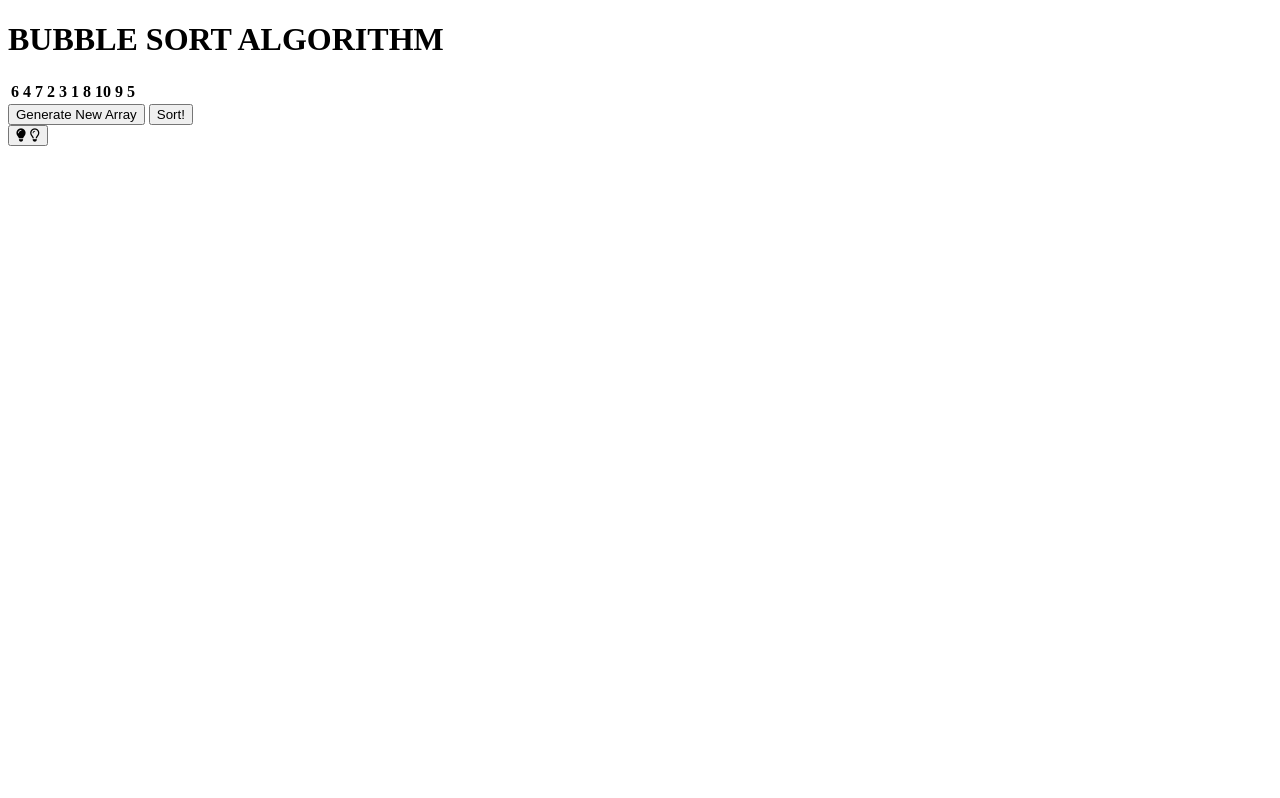
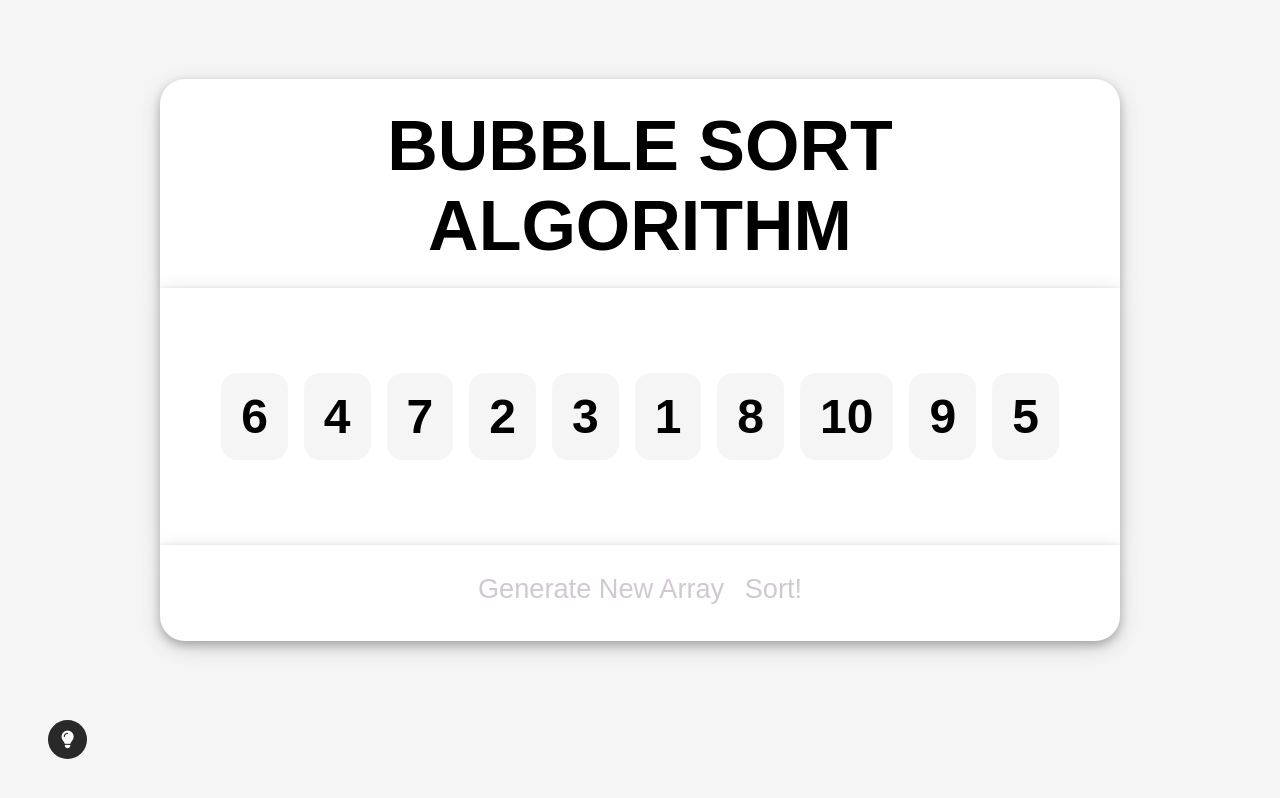
Before and after one commit to SerpiCode/BubbleSort-Algorithm, a plain HTML site: page index.html in a window 1280 px wide. Drawn offline with nearby package versions, Linux system fonts and the light colour scheme; a web font is replaced by a local one.

Commit message:
Update index.html

```diff
--- a/index.html
+++ b/index.html
@@ -9,7 +9,7 @@
     <script src="https://code.jquery.com/ui/1.11.4/jquery-ui.min.js"></script>
 
     <title>Bubble Sort</title>
-    <link rel="stylesheet" href="style.css">
+    <link rel="stylesheet" href="master.css">
   </head>
   <body>
 
@@ -65,5 +65,5 @@
 
   </body>
   <script src="https://kit.fontawesome.com/da711f5efc.js" crossorigin="anonymous"></script>
-  <script src="app.js"></script>
+  <script src="functions.js"></script>
 </html>
```
